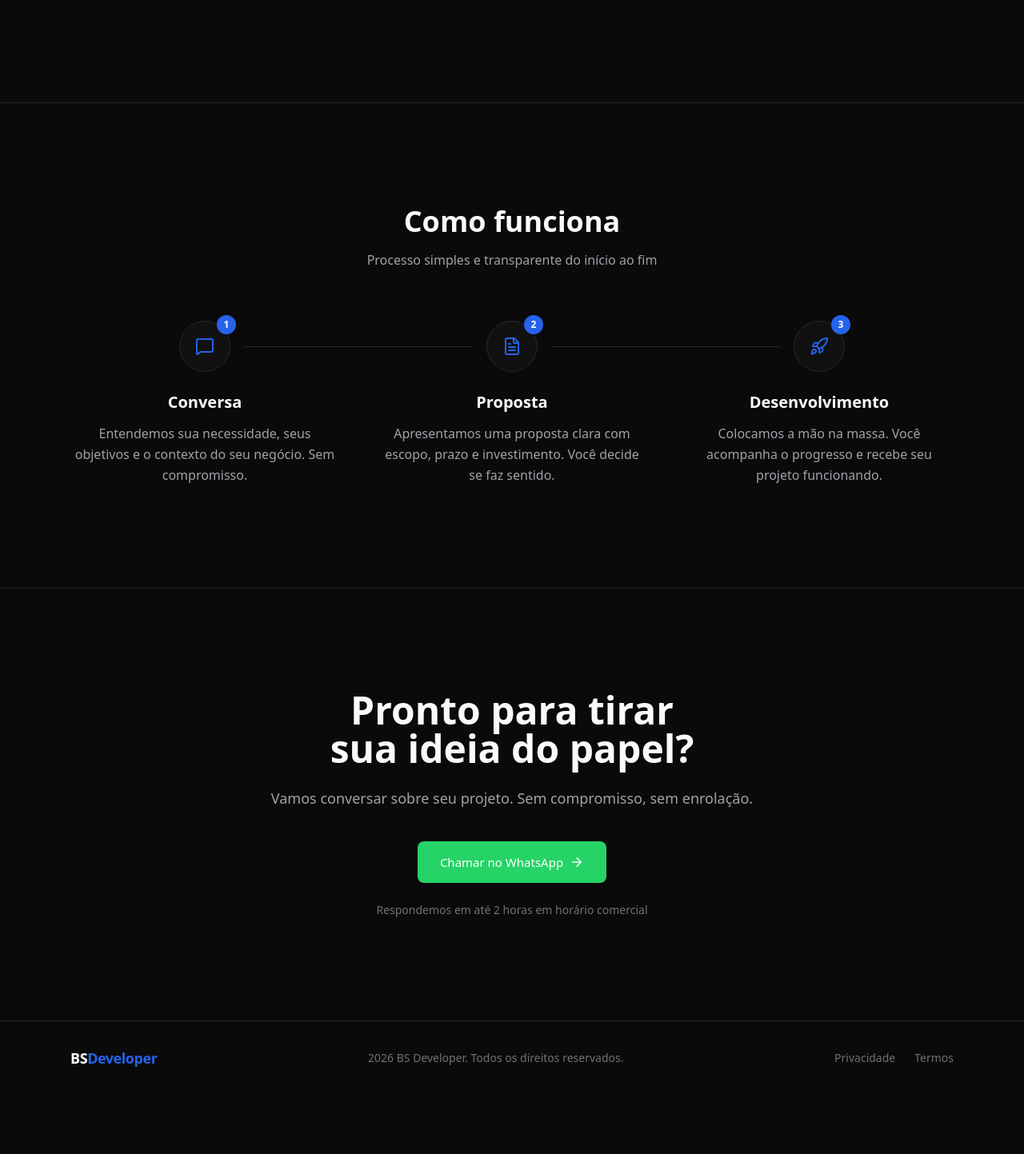
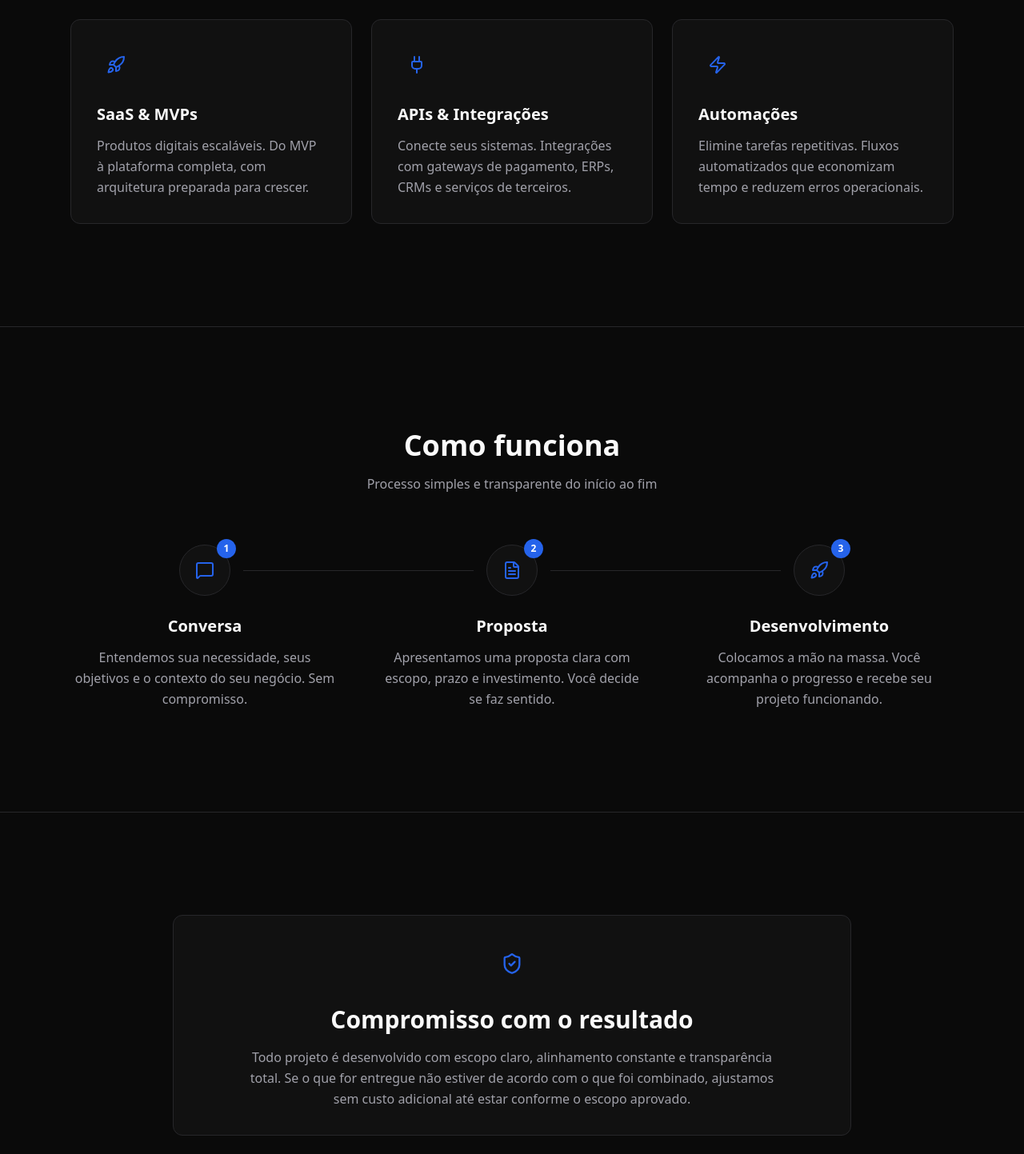
Before and after one commit to brunosenaandrade-boop/Developer, a Next.js app: page / in a window 1280 px wide. Shown: the part 1354-2797 px from the top of the page at 80% size. Before the commit the page ends 2723 px from the top, so only its background shows below. Built offline with nearby package versions, Linux system fonts and the light colour scheme.

Commit message:
feat: Expande servicos, adiciona garantia, CNPJ e email no footer - Servicos de 3 para 6 (Apps Mobile, APIs, Automacoes) - Nova secao Garantia com compromisso de resultado - Footer com CNPJ, email e endereco - Grid responsivo nos servicos

```diff
--- a/src/app/page.tsx
+++ b/src/app/page.tsx
@@ -2,6 +2,7 @@ import { Header } from "@/components/Header";
 import { Hero } from "@/components/Hero";
 import { Services } from "@/components/Services";
 import { Process } from "@/components/Process";
+import { Guarantee } from "@/components/Guarantee";
 import { CTA } from "@/components/CTA";
 import { Footer } from "@/components/Footer";
 import { WhatsAppButton } from "@/components/WhatsAppButton";
@@ -15,6 +16,7 @@ export default function Home() {
         <Hero />
         <Services />
         <Process />
+        <Guarantee />
         <CTA />
       </main>
       <Footer />
--- a/src/components/Footer.tsx
+++ b/src/components/Footer.tsx
@@ -1,40 +1,76 @@
 "use client";
 
 import Link from "next/link";
+import { Mail, MapPin } from "lucide-react";
 
 export function Footer() {
   const currentYear = new Date().getFullYear();
 
   return (
-    <footer className="py-8 border-t border-[var(--border)]">
+    <footer className="py-12 border-t border-[var(--border)]">
       <div className="max-w-6xl mx-auto px-6">
-        <div className="flex flex-col md:flex-row items-center justify-between gap-4">
-          {/* Logo */}
-          <div className="text-lg font-bold tracking-tight">
+        <div className="grid sm:grid-cols-2 lg:grid-cols-3 gap-8 mb-10">
+          {/* Empresa */}
+          <div>
+            <div className="text-lg font-bold tracking-tight mb-3">
               <span className="text-white">BS</span>
               <span className="text-[var(--accent)]">Developer</span>
             </div>
+            <p className="text-sm text-[var(--muted)] leading-relaxed">
+              Desenvolvimento web sob demanda para empresas e empreendedores.
+            </p>
+          </div>
 
-          {/* Copyright */}
-          <p className="text-sm text-[var(--muted)]">
-            {currentYear} BS Developer. Todos os direitos reservados.
-          </p>
+          {/* Contato */}
+          <div>
+            <p className="text-sm font-semibold text-white mb-3">Contato</p>
+            <div className="space-y-2">
+              <a
+                href="mailto:contato@bsdeveloper.com.br"
+                className="flex items-center gap-2 text-sm text-[var(--muted)] hover:text-white transition-colors"
+              >
+                <Mail size={14} />
+                contato@bsdeveloper.com.br
+              </a>
+              <div className="flex items-start gap-2 text-sm text-[var(--muted)]">
+                <MapPin size={14} className="mt-0.5 shrink-0" />
+                <span>
+                  Rua João Rodrigues Martins, 101
+                  <br />
+                  Capivari de Baixo/SC
+                </span>
+              </div>
+            </div>
+          </div>
 
           {/* Links */}
-          <div className="flex items-center gap-6">
+          <div>
+            <p className="text-sm font-semibold text-white mb-3">Legal</p>
+            <div className="space-y-2">
               <Link
                 href="/privacidade"
-              className="text-sm text-[var(--muted)] hover:text-white transition-colors"
+                className="block text-sm text-[var(--muted)] hover:text-white transition-colors"
               >
-              Privacidade
+                Política de Privacidade
               </Link>
               <Link
                 href="/termos"
-              className="text-sm text-[var(--muted)] hover:text-white transition-colors"
+                className="block text-sm text-[var(--muted)] hover:text-white transition-colors"
               >
-              Termos
+                Termos de Uso
               </Link>
             </div>
+          </div>
+        </div>
+
+        {/* Bottom */}
+        <div className="border-t border-[var(--border)] pt-6 flex flex-col sm:flex-row items-center justify-between gap-2">
+          <p className="text-xs text-[var(--muted)]">
+            &copy; {currentYear} BS Developer. Todos os direitos reservados.
+          </p>
+          <p className="text-xs text-[var(--muted)]">
+            CNPJ: 26.630.862/0001-91
+          </p>
         </div>
       </div>
     </footer>
--- /dev/null
+++ b/src/components/Guarantee.tsx
@@ -0,0 +1,33 @@
+"use client";
+
+import { motion } from "framer-motion";
+import { ShieldCheck } from "lucide-react";
+
+export function Guarantee() {
+  return (
+    <section className="py-24 md:py-32 border-t border-[var(--border)]">
+      <div className="max-w-4xl mx-auto px-6">
+        <motion.div
+          initial={{ opacity: 0, y: 20 }}
+          whileInView={{ opacity: 1, y: 0 }}
+          viewport={{ once: true }}
+          transition={{ duration: 0.5 }}
+          className="card text-center py-12 px-8"
+        >
+          <div className="w-14 h-14 rounded-full bg-[var(--accent)]/10 flex items-center justify-center mx-auto mb-6">
+            <ShieldCheck size={28} className="text-[var(--accent)]" />
+          </div>
+          <h2 className="text-2xl md:text-3xl font-bold mb-4">
+            Compromisso com o resultado
+          </h2>
+          <p className="text-[var(--muted-foreground)] max-w-2xl mx-auto leading-relaxed">
+            Todo projeto é desenvolvido com escopo claro, alinhamento constante
+            e transparência total. Se o que for entregue não estiver de acordo
+            com o que foi combinado, ajustamos sem custo adicional até estar
+            conforme o escopo aprovado.
+          </p>
+        </motion.div>
+      </div>
+    </section>
+  );
+}
--- a/src/components/Services.tsx
+++ b/src/components/Services.tsx
@@ -1,7 +1,7 @@
 "use client";
 
 import { motion } from "framer-motion";
-import { Globe, Database, Smartphone } from "lucide-react";
+import { Globe, Database, Smartphone, Zap, Plug, Rocket } from "lucide-react";
 
 const services = [
   {
@@ -18,9 +18,27 @@ const services = [
   },
   {
     icon: Smartphone,
-    title: "SaaS & Apps",
+    title: "Apps Mobile",
     description:
-      "Produtos digitais escaláveis. Do MVP ao produto completo, com arquitetura preparada para crescer.",
+      "Aplicativos para iOS e Android. Soluções nativas ou híbridas pensadas para a melhor experiência do usuário.",
+  },
+  {
+    icon: Rocket,
+    title: "SaaS & MVPs",
+    description:
+      "Produtos digitais escaláveis. Do MVP à plataforma completa, com arquitetura preparada para crescer.",
+  },
+  {
+    icon: Plug,
+    title: "APIs & Integrações",
+    description:
+      "Conecte seus sistemas. Integrações com gateways de pagamento, ERPs, CRMs e serviços de terceiros.",
+  },
+  {
+    icon: Zap,
+    title: "Automações",
+    description:
+      "Elimine tarefas repetitivas. Fluxos automatizados que economizam tempo e reduzem erros operacionais.",
   },
 ];
 
@@ -45,7 +63,7 @@ export function Services() {
         </motion.div>
 
         {/* Cards */}
-        <div className="grid md:grid-cols-3 gap-6">
+        <div className="grid sm:grid-cols-2 lg:grid-cols-3 gap-6">
           {services.map((service, index) => (
             <motion.div
               key={service.title}
```
Lines whose indentation alone changed are shown as unchanged.
